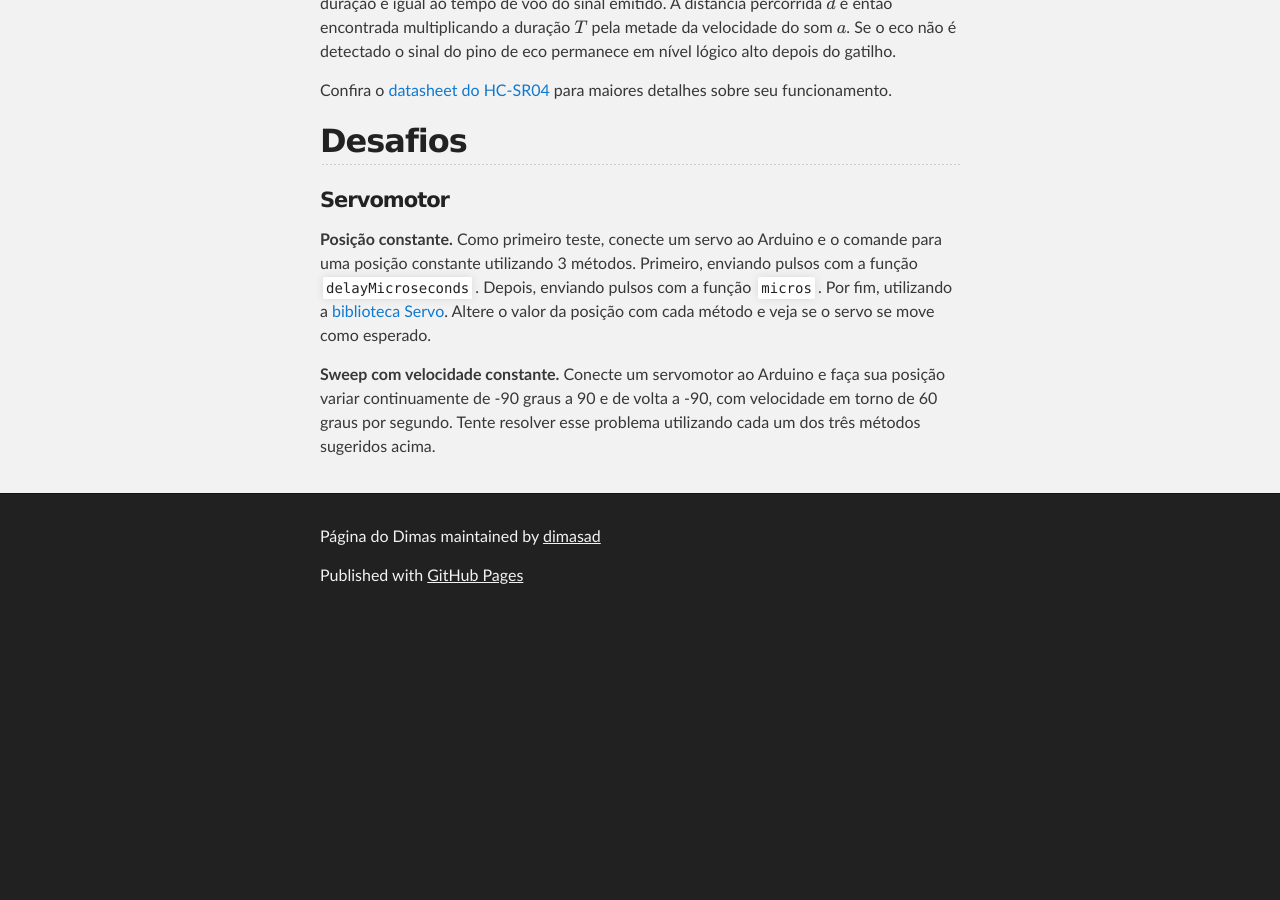
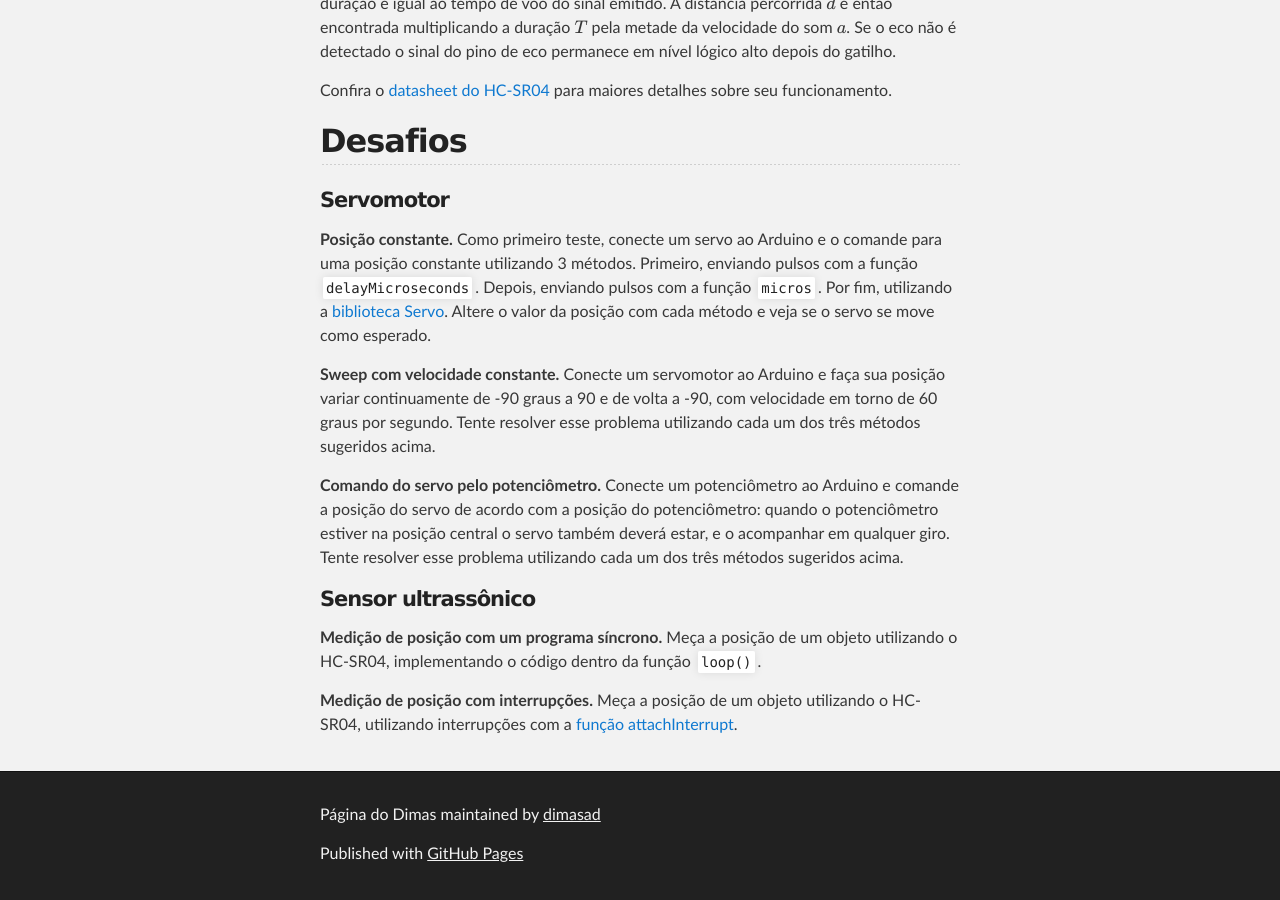
Before and after one commit to dimasad/dimasad.github.io.OLD, a Jekyll site: the page built from _aulas/pratica2.md, in a window 1280 px wide and 900 px high, scrolled down 1887 px. Built offline with Jekyll 4.4.1, drawn with Linux system fonts in a browser that asks for light colours; formulas are drawn with MathJax 3; before the commit the page ends 2509 px from its top, so only the background shows below that.

Commit message:
Adição de mais conteúdo na pratica 2.

```diff
--- a/_aulas/pratica2.md
+++ b/_aulas/pratica2.md
@@ -124,13 +124,37 @@ de -90 graus a 90 e de volta a -90, com velocidade em torno de
 Tente resolver esse problema utilizando cada um dos três métodos sugeridos
 acima.
 
+**Comando do servo pelo potenciômetro.**
+Conecte um potenciômetro ao Arduino e comande a posição do servo de acordo
+com a posição do potenciômetro: quando o potenciômetro estiver na posição
+central o servo também deverá estar, e o acompanhar em qualquer giro.
+Tente resolver esse problema utilizando cada um dos três métodos sugeridos
+acima.
+
+#### Sensor ultrassônico
+
+**Medição de posição com um programa síncrono.**
+Meça a posição de um objeto utilizando o HC-SR04, implementando o código
+dentro da função `loop()`.
+
+**Medição de posição com interrupções.**
+Meça a posição de um objeto utilizando o HC-SR04, utilizando interrupções
+com a [função attachInterrupt].
+
 [doc-delay]: https://www.arduino.cc/en/Reference/Delay
+
 [doc-delayMicroseconds]: https://www.arduino.cc/en/Reference/DelayMicroseconds
+
 [doc-millis]: https://www.arduino.cc/en/Reference/Millis
+
 [doc-micros]: https://www.arduino.cc/en/Reference/Micros
+
 [doc-analogRead]: https://www.arduino.cc/en/Reference/AnalogRead
+
+[função attachInterrupt]: https://www.arduino.cc/en/Reference/AttachInterrupt
+
+[biblioteca Servo]: https://www.arduino.cc/en/Reference/Servo
 
 [tutorial de servos da Sparkfun]: https://learn.sparkfun.com/tutorials/hobby-servo-tutorial
 
-[biblioteca Servo]: https://www.arduino.cc/en/Reference/Servo
 [datasheet do HC-SR04]: /assets/datasheet/HCSR04.pdf
```
